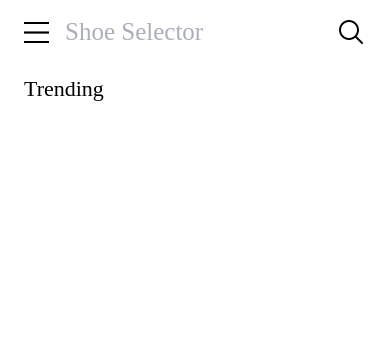
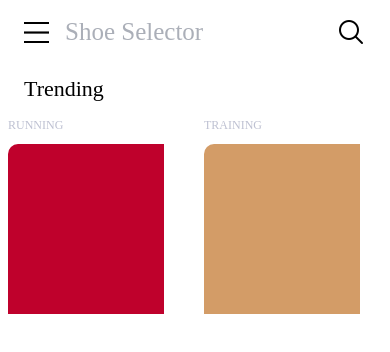
Before and after one commit to 5n0weirdo/LM-nike-store-project, a React Native app: screen /Home in a window 390 px wide. Shown: the top 352 px of the page. Built offline with nearby package versions, Linux system fonts and the light colour scheme.

Commit message:
Styled images

```diff
--- a/screens/Home.js
+++ b/screens/Home.js
@@ -1,5 +1,11 @@
 import React from "react";
-import { Text, View, StyleSheet } from "react-native";
+import {
+  Text,
+  View,
+  StyleSheet,
+  FlatList,
+  TouchableOpacity,
+} from "react-native";
 import { COLORS, images, icons, FONTS, SIZES } from "../constants";
 
 const Home = () => {
@@ -35,6 +41,32 @@ const Home = () => {
     },
   ]);
 
+  // Render
+  function renderTrendingShoes(item, index) {
+    return (
+      <TouchableOpacity
+        style={{
+          height: 240,
+          width: 180,
+          justifyContent: "center",
+          marginHorizontal: SIZES.base,
+        }}
+      >
+        <Text style={{ color: COLORS.gray, ...FONTS.h5 }}>{item.type}</Text>
+        <View
+          style={{
+            flex: 1,
+            justifyContent: "flex-end",
+            marginTop: SIZES.base,
+            borderTopLeftRadius: 10,
+            marginRight: SIZES.padding,
+            backgroundColor: item.bgColor,
+          }}
+        ></View>
+      </TouchableOpacity>
+    );
+  }
+
   return (
     <View style={styles.container}>
       <Text
@@ -46,6 +78,17 @@ const Home = () => {
       >
         Trending
       </Text>
+
+      {/* Trending */}
+      <View style={{ height: 200, marginTop: SIZES.radius }}>
+        <FlatList
+          horizontal
+          showsHorizontalScrollIndicator={false}
+          data={trending}
+          keyExtractor={(item) => item.id.toString()}
+          renderItem={({ item, index }) => renderTrendingShoes(item, index)}
+        />
+      </View>
     </View>
   );
 };
```
